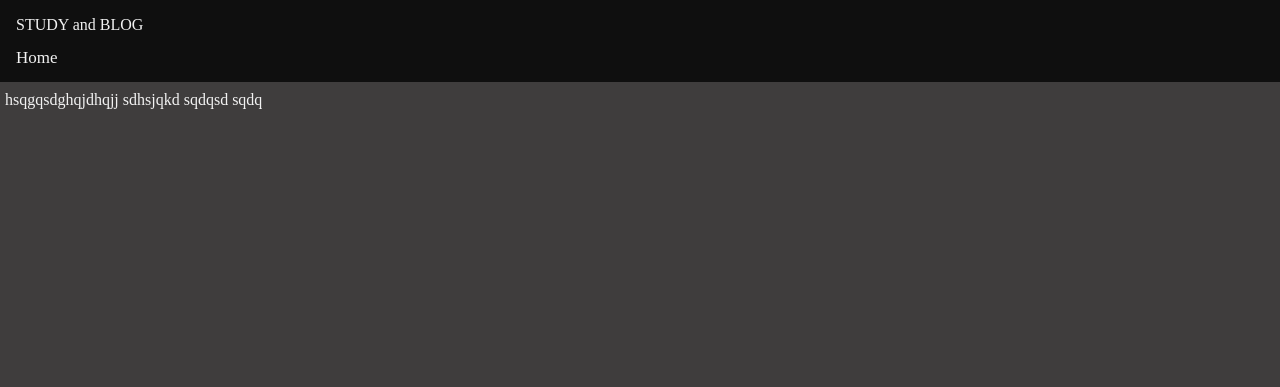
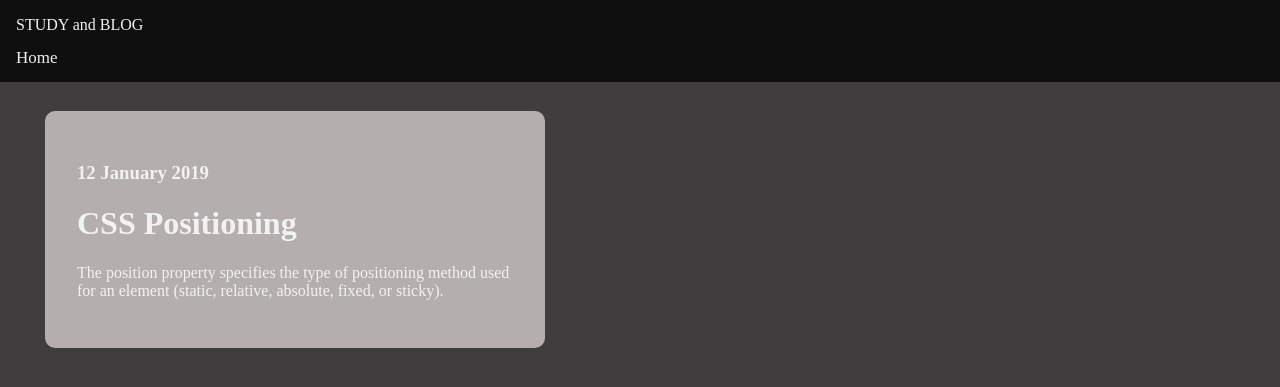
Before and after one commit to JanjuaArsh/StudyAndBlog, a Jekyll site: the page built from index.html, in a window 1280 px wide. Shown: the top 387 px of the page. Built offline with Jekyll 4.4.1, drawn with Linux system fonts in a browser that asks for light colours; the list of posts is cut into pages by our own code.

Commit message:
added the pagination on the home page

```diff
--- a/Gemfile
+++ b/Gemfile
@@ -1,6 +1,7 @@
 source "https://rubygems.org"
 gem 'github-pages'
 gem "webrick"
+gem "jekyll-paginate"
 # Hello! This is where you manage which Jekyll version is used to run.
 # When you want to use a different version, change it below, save the
 # file and run `bundle install`. Run Jekyll with `bundle exec`, like so:
--- a/_config.yml
+++ b/_config.yml
@@ -32,6 +32,7 @@
 # Build settings
 plugins:
   - jekyll-feed
+  - jekyll-paginate
 
 # Exclude from processing.
 # The following items will not be processed, by default.
@@ -52,3 +53,12 @@
 #   - vendor/cache/
 #   - vendor/gems/
 #   - vendor/ruby/
+
+# Navigation
+urls:
+    - text: Home
+      url: /
+
+# pagination of posts
+paginate: 4
+paginate_path: "./page:num/"
--- /dev/null
+++ b/_layouts/home.html
@@ -0,0 +1,16 @@
+---
+layout: default
+---
+<ul>
+    <div class="row">
+        {% for post in paginator.posts %}
+        <div class="blog_post">
+            <div class="container_copy">
+              <h3>12 January 2019</h3>
+              <h1>CSS Positioning</h1>
+              <p>The position property specifies the type of positioning method used for an element (static, relative, absolute, fixed, or sticky).</p>
+            </div>
+        </div>
+        {% endfor %}
+    </div>
+</ul>
--- a/assets/css/main.scss
+++ b/assets/css/main.scss
@@ -38,5 +38,16 @@
 
 .main {
   padding: 5px;
-  margin-top: 70px;
+  margin-top: 90px;
 }
+
+.blog_post {
+  background: #b4aeae;
+  max-width: 500px;
+  border-radius: 10px;
+  position: relative;
+}
+
+.container_copy {
+  padding: 2rem 2rem 2rem 2rem;
+}
--- /dev/null
+++ b/index.html
@@ -0,0 +1,5 @@
+---
+title: Blog
+paginate: true
+layout: home
+---
--- a/index.markdown
+++ /dev/null
@@ -1,10 +0,0 @@
----
-# Feel free to add content and custom Front Matter to this file.
-# To modify the layout, see https://jekyllrb.com/docs/themes/#overriding-theme-defaults
-
-layout: default
----
-hsqgqsdghqjdhqjj
-sdhsjqkd
-sqdqsd
-sqdq
```
Also changed, not shown: _posts/post2.markdown (added, +28 -0 lines), _posts/post3.markdown (added, +29 -0 lines), about.markdown (deleted, +0 -18 lines), Gemfile.lock.
